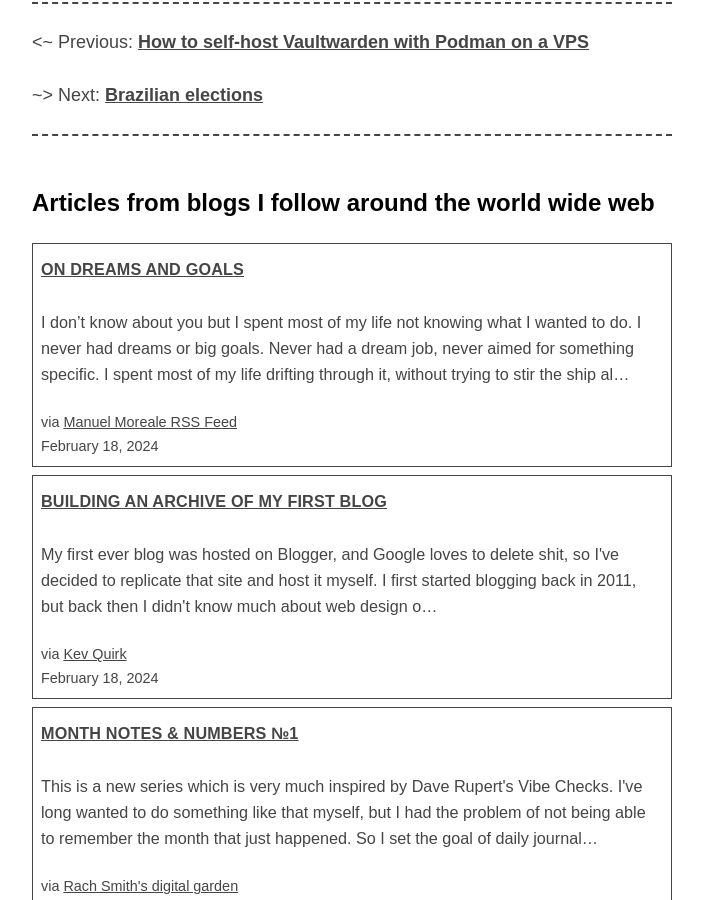
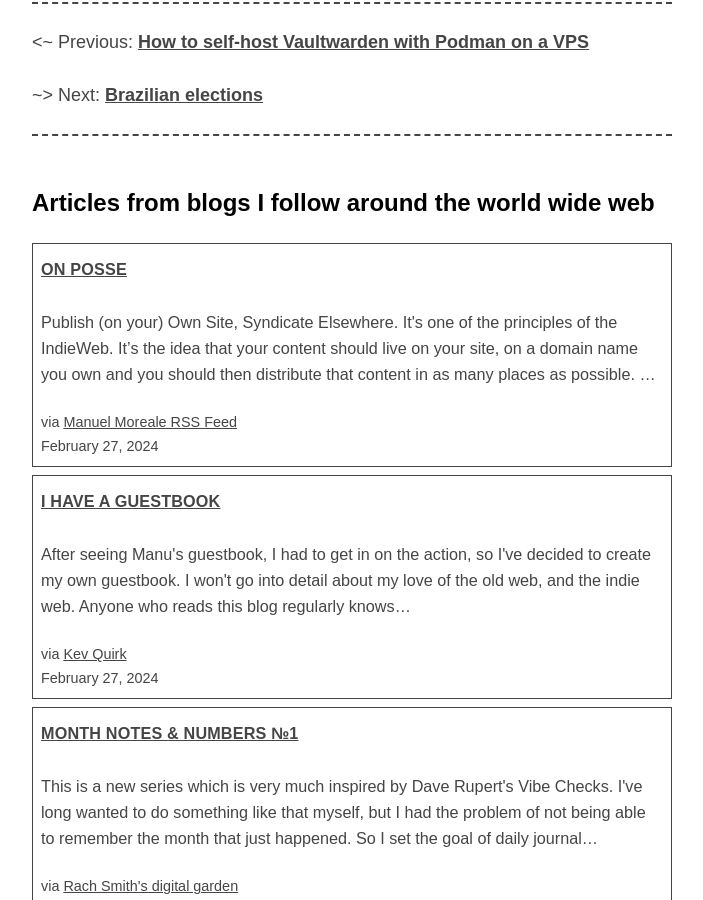
Before and after one commit to a-franca/abf.li, a Jekyll site: the page built from _posts/2022/2022-09-28-hurricane-ian.md, in a window 1280 px wide and 900 px high, scrolled down 987 px. Shown: the whole window, without its empty margins (288-991 px from the left). Built offline with Jekyll 4.4.1, drawn with Linux system fonts in a browser that asks for light colours.

Commit message:
fetch new content

```diff
--- a/_includes/openring-out.html
+++ b/_includes/openring-out.html
@@ -5,29 +5,29 @@
 
     <div class="article">
       <h4 class="title">
-        <a href="https://manuelmoreale.com/@/page/Bh2OAz2HAd2CGsL5" rel="noopener noreferrer nofollow" target="_blank">On dreams and goals</a>
+        <a href="https://manuelmoreale.com/@/page/Yh6p2OSEmg1KmLPH" rel="noopener noreferrer nofollow" target="_blank">On POSSE</a>
       </h4>
-      <p class="summary">I don’t know about you but I spent most of my life not knowing what I wanted to do. I never had dreams or big goals. Never had a dream job, never aimed for something specific. I spent most of my life drifting through it, without trying to stir the ship al…</p>
+      <p class="summary">Publish (on your) Own Site, Syndicate Elsewhere. It&#39;s one of the principles of the IndieWeb. It’s the idea that your content should live on your site, on a domain name you own and you should then distribute that content in as many places as possible. …</p>
       <small class="source">
         via <a href="https://manuelmoreale.com" rel="noopener noreferrer nofollow" target="_blank">Manuel Moreale RSS Feed</a>
       </small>
-      <small class="date">February 18, 2024</small>
+      <small class="date">February 27, 2024</small>
     </div>
 
     <div class="article">
       <h4 class="title">
-        <a href="https://kevquirk.com/building-an-archive-of-my-first-blog" rel="noopener noreferrer nofollow" target="_blank">Building an Archive of My First Blog</a>
+        <a href="https://kevquirk.com/i-have-a-guestbook" rel="noopener noreferrer nofollow" target="_blank">I Have a Guestbook</a>
       </h4>
       <p class="summary">
 
 
 
-        My first ever blog was hosted on Blogger, and Google loves to delete shit, so I&#39;ve decided to replicate that site and host it myself.
-I first started blogging back in 2011, but back then I didn&#39;t know much about web design o…</p>
+        After seeing Manu&#39;s guestbook, I had to get in on the action, so I&#39;ve decided to create my own guestbook.
+I won&#39;t go into detail about my love of the old web, and the indie web. Anyone who reads this blog regularly knows…</p>
       <small class="source">
         via <a href="https://kevquirk.com" rel="noopener noreferrer nofollow" target="_blank">Kev Quirk</a>
       </small>
-      <small class="date">February 18, 2024</small>
+      <small class="date">February 27, 2024</small>
     </div>
 
     <div class="article">
```
